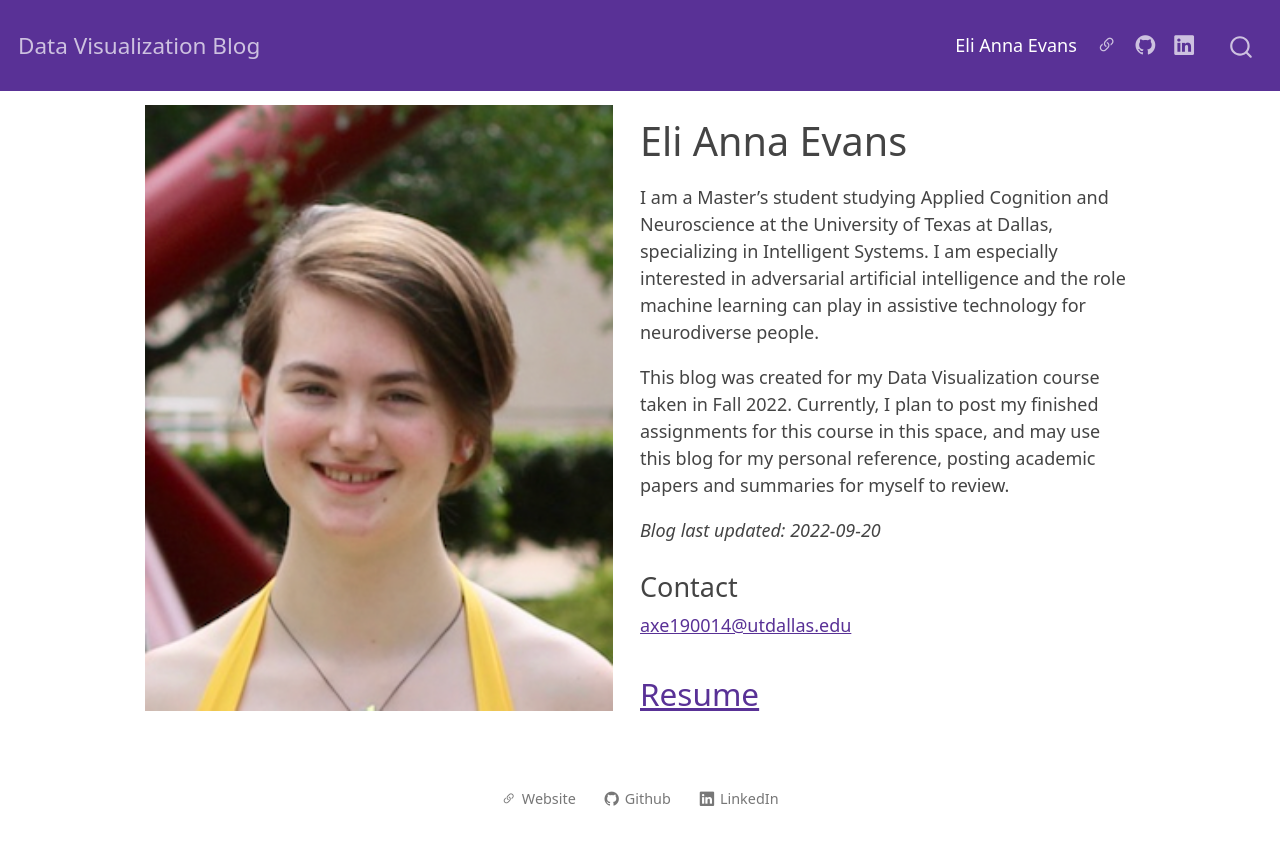
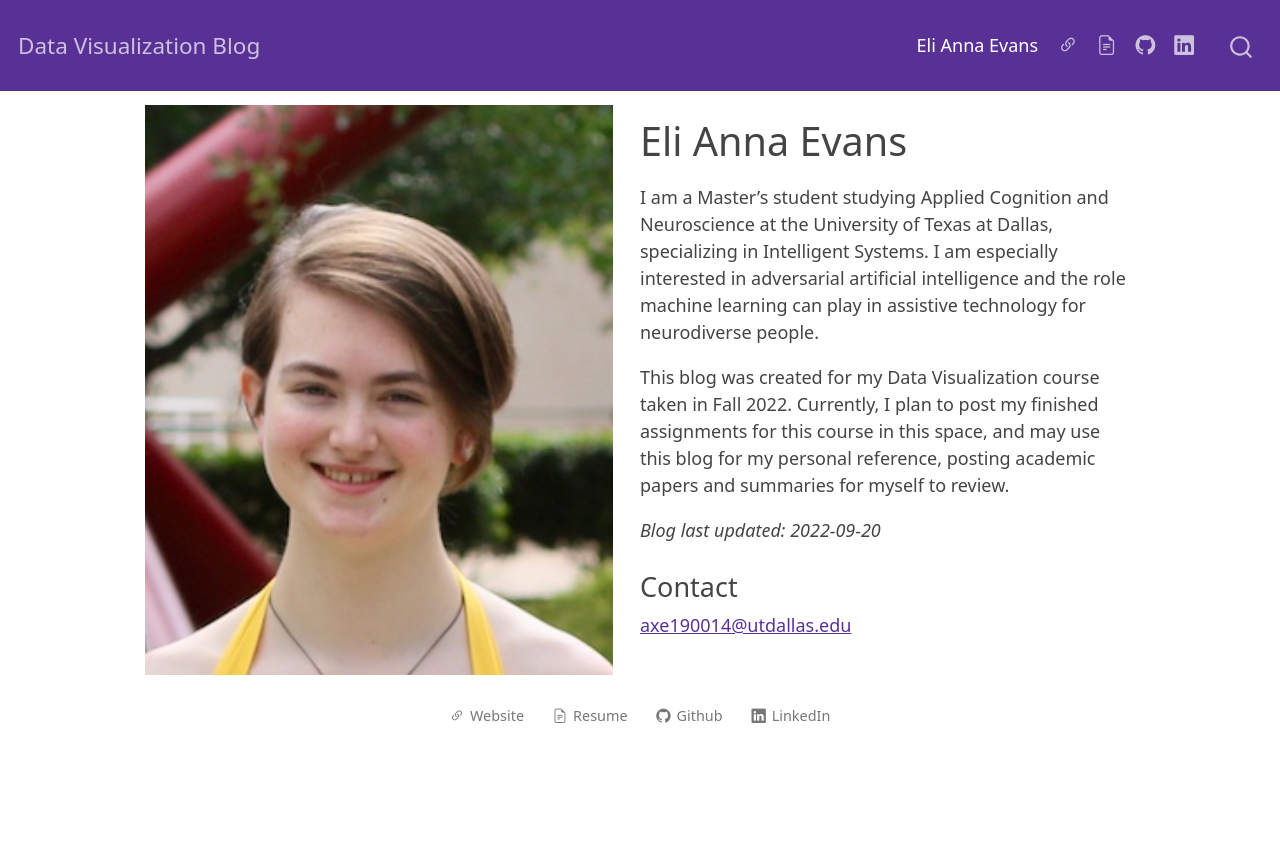
Before and after one commit to eliannaevans/eliannaevans.github.io-blog, a plain HTML site: page about.html in a window 1280 px wide. After the commit the page ends 809 px from the top, so only its background shows below. Drawn offline with Linux system fonts and the light colour scheme.

Commit message:
added resume to navigation bar and bottom of about page

```diff
--- a/about.html
+++ b/about.html
@@ -87,6 +87,11 @@ ul.task-list li input[type="checkbox"] {
  </a>
   </li>
   <li class="nav-item compact">
+    <a class="nav-link" href="https://eliannaevans.github.io/resume.pdf"><i class="bi bi-file-earmark-text" role="img">
+</i>
+ </a>
+  </li>
+  <li class="nav-item compact">
     <a class="nav-link" href="https://github.com/eliannaevans"><i class="bi bi-github" role="img">
 </i>
  </a>
@@ -124,9 +129,6 @@ ul.task-list li input[type="checkbox"] {
 <section id="contact" class="level3">
 <h3 data-anchor-id="contact">Contact</h3>
 <p><a href="mailto:axe190014@utdallas.edu">axe190014@utdallas.edu</a></p>
-</section>
-<section id="resume" class="level2">
-<h2 data-anchor-id="resume"><a href="https://eliannaevans.github.io/resume.pdf">Resume</a></h2>
 
 
 </section>
@@ -136,6 +138,10 @@ ul.task-list li input[type="checkbox"] {
   <a href="https://eliannaevans.github.io" class="about-link">
     <i class="bi bi-link-45deg"></i>
      <span class="about-link-text">Website</span>
+  </a>
+  <a href="https://eliannaevans.github.io/resume.pdf" class="about-link">
+    <i class="bi bi-file-earmark-text"></i>
+     <span class="about-link-text">Resume</span>
   </a>
   <a href="https://github.com/eliananevans" class="about-link">
     <i class="bi bi-github"></i>
```
Also changed, not shown: index.html (+5 -0 lines), posts/assignment01/index.html (+5 -0 lines), posts/assignment02/index.html (+5 -0 lines), search.json (+1 -8 lines).
